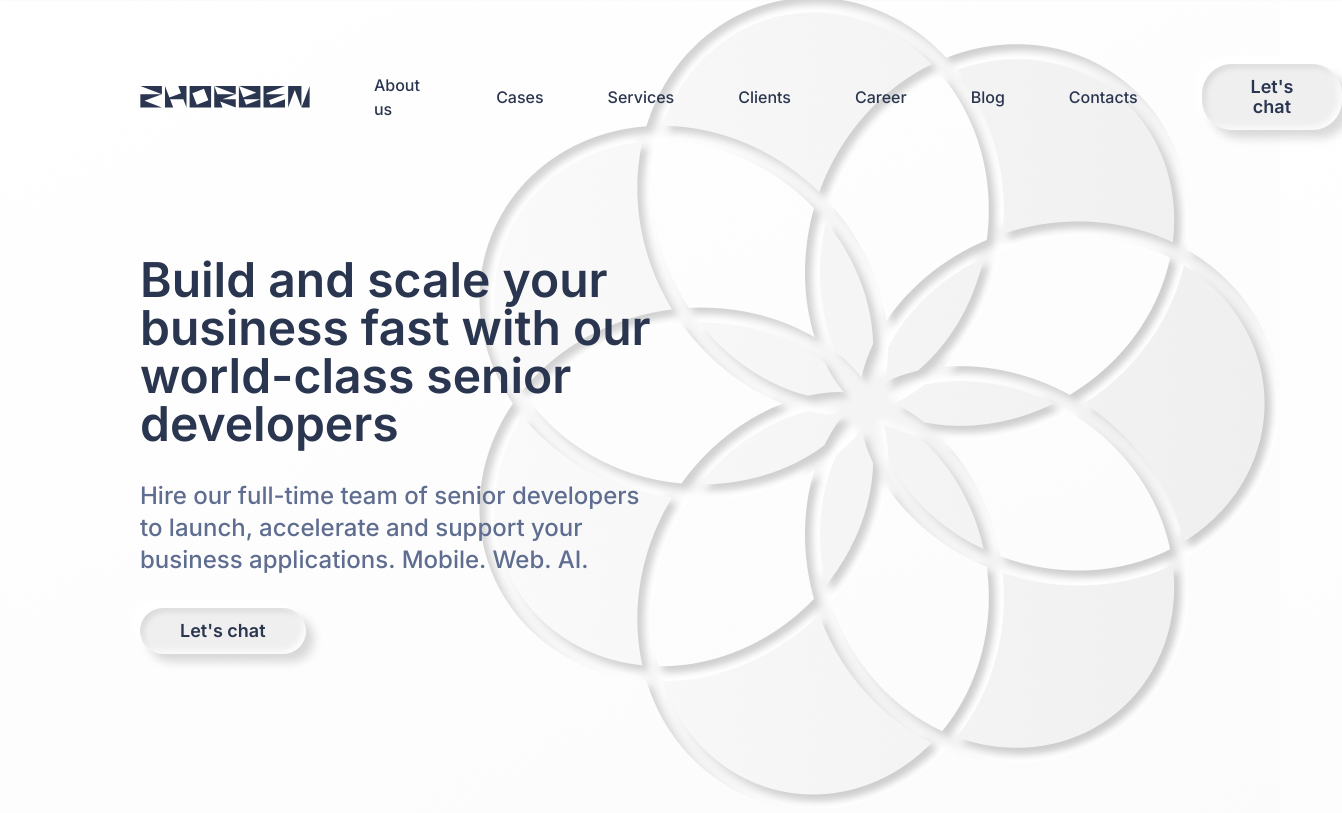
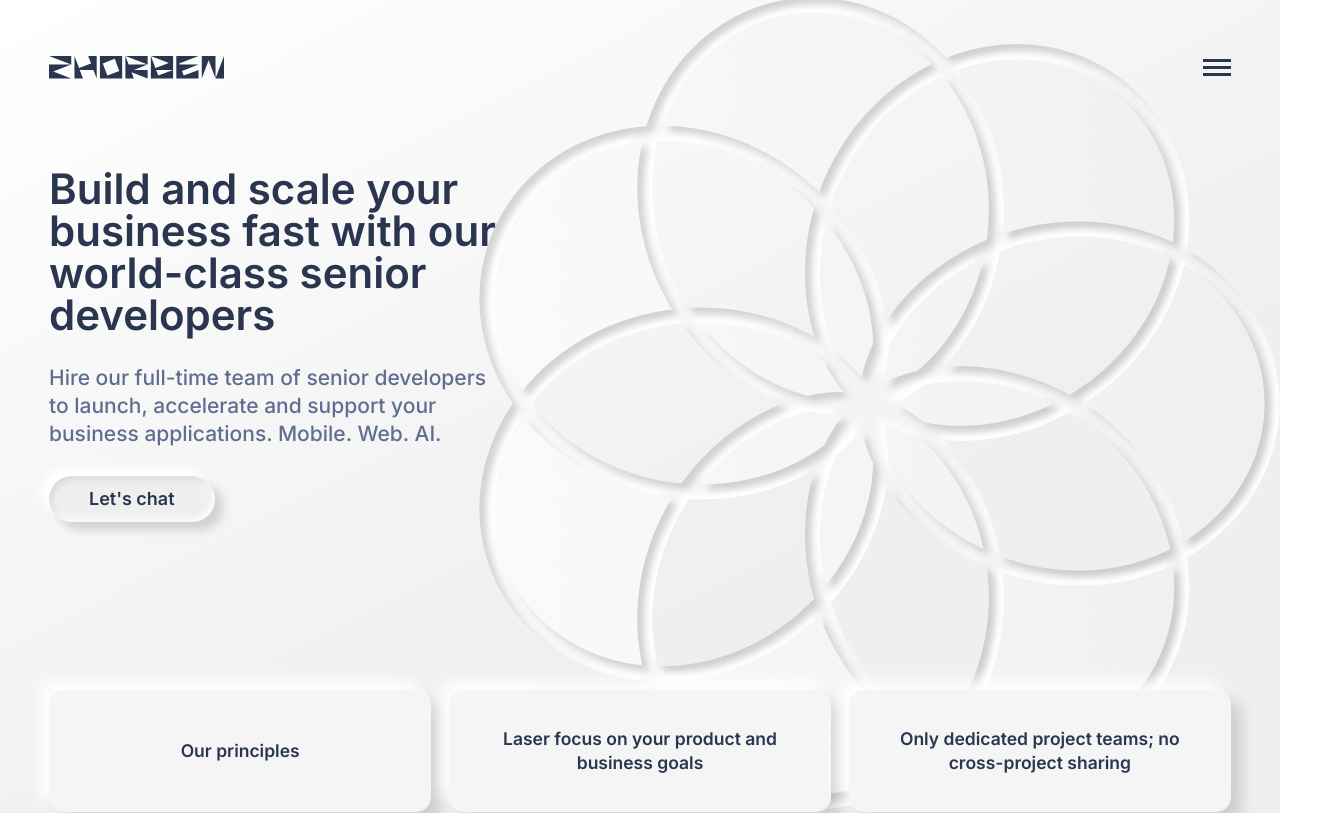
Before and after one commit to qsunn/zhorben, a Next.js app: page / in a window 1280 px wide. Shown: the top 813 px of the page, 1342 px wide, since content can reach past the window. Built offline with nearby package versions, Linux system fonts and the light colour scheme.

Commit message:
first steps to adaptive

```diff
--- a/app/components/Button.js
+++ b/app/components/Button.js
@@ -1,7 +1,7 @@
 import { s } from "@/app/styles";
 export const Button = ({ text, style }) => {
   return (
-    <button type="button" className={`${s.p3heavy} buttonBox ${style}`}>
+    <button type="button" className={`${s.p3heavy} buttonBox whitespace-nowrap ${style}`}>
       {text}
     </button>
   );
--- a/app/components/Header.js
+++ b/app/components/Header.js
@@ -15,29 +15,34 @@ export const Header = () => {
             {" "}
           </Link>
         </li>
-        <li>
+        <li className="hidden 2xl:block whitespace-nowrap">
           <Link href="about">About us</Link>
         </li>
-        <li>
+        <li className="hidden 2xl:block">
           <Link href="cases">Cases</Link>
         </li>
-        <li>
+        <li className="hidden 2xl:block">
           <Link href="services">Services</Link>
         </li>
-        <li>
+        <li className="hidden 2xl:block">
           <Link href="clients">Clients</Link>
         </li>
-        <li>
+        <li className="hidden 2xl:block">
           <Link href="career">Career</Link>
         </li>
-        <li>
+        <li className="hidden 2xl:block">
           <Link href="blog">Blog</Link>
         </li>
-        <li>
+        <li className="hidden 2xl:block">
           <Link href="contacts">Contacts</Link>
         </li>
-        <li>
-          <Button className="buttonBoxHeader" text="Let's chat" />
+        <li className="hidden 2xl:block">
+          <Button text="Let's chat" />
+        </li>
+        <li className="flex flex-col gap-1 items-center justify-center 2xl:hidden">
+          <div className="h-1 w-8 bg-blue" />
+          <div className="h-1 w-8 bg-blue" />
+          <div className="h-1 w-8 bg-blue" />
         </li>
       </ul>
     </header>
--- a/app/components/HomePage/Landing.js
+++ b/app/components/HomePage/Landing.js
@@ -13,10 +13,10 @@ export const Landing = () => {
 
   return (
     <section
-      className={`${s.container} bg-no-repeat bg-right-top bg-auto pt-[16rem] pb-[3.75rem] bg-[url('./images/uzor.png')]`}
+      className={`${s.container} bg-no-repeat bg-center lg:bg-right-top bg-auto pt-[12rem] 2xl:pt-[16rem] 2xl:pb-[3.75rem] bg-[url('./images/uzor.png')]`}
     >
       <div className="w-full grid grid-flow-row">
-        <div className="max-w-[39.25rem] grid grid-flow-row gap-8 place-items-start mb-[15.75rem]">
+        <div className="max-w-[39.25rem] grid grid-flow-row gap-8 place-items-start mb-[12rem] 2xl:mb-[15.75rem]">
           <h2 className={s.h2titleH}>
             Build and scale your business fast with our world-class senior
             developers
@@ -27,7 +27,7 @@ export const Landing = () => {
           </p>
           <Button text="Let's chat" />
         </div>
-        <ul className={`grid grid-cols-1 md:grid-cols-3 grid-flow-row gap-5`}>
+        <ul className={`grid grid-cols-1 sm:grid-cols-2 lg:grid-cols-3 grid-flow-row gap-5`}>
           {list.map((item) => (
             <li
               key={item}
--- a/app/globals.css
+++ b/app/globals.css
@@ -15,6 +15,17 @@
     --background-end-rgb: 0, 0, 0;
   }
 }
+
+html {
+  font-size: 14px;
+}
+
+@media(min-width: 1536px) {
+  html {
+    font-size: 16px;
+  }
+}
+
 
 body {
   color: #2a354f;
--- a/app/layout.js
+++ b/app/layout.js
@@ -18,7 +18,7 @@ export default function RootLayout({ children }) {
       <body className={inter.className}>
         <Header />
         {children}
-        <Footer />
+        {/* <Footer /> */}
       </body>
     </html>
   );
--- a/app/page.js
+++ b/app/page.js
@@ -13,7 +13,7 @@ export default function Home() {
   return (
     <main className="w-full mx-auto">
       <Landing />
-      <WaysOfWork />
+      {/* <WaysOfWork />
       <OurServices />
       <Experts />
       <Discovery />
@@ -21,7 +21,7 @@ export default function Home() {
       <Based />
       <OurClients />
       <Reviews />
-      <CaseStudies />
+      <CaseStudies /> */}
     </main>
   );
 }
--- a/app/styles.js
+++ b/app/styles.js
@@ -1,6 +1,6 @@
 export const s = {
   container:
-    "px-[3.5rem] md:px-[8.75rem] py-10 grid place-items-center w-full relative",
+    "px-[3.5rem] 2xl:px-[8.75rem] py-10 grid place-items-center w-full relative",
   title: "text-center mb-[5rem]",
   h1title: "text-6xl font-bold",
   h2title: "text-5xl font-bold",
```
